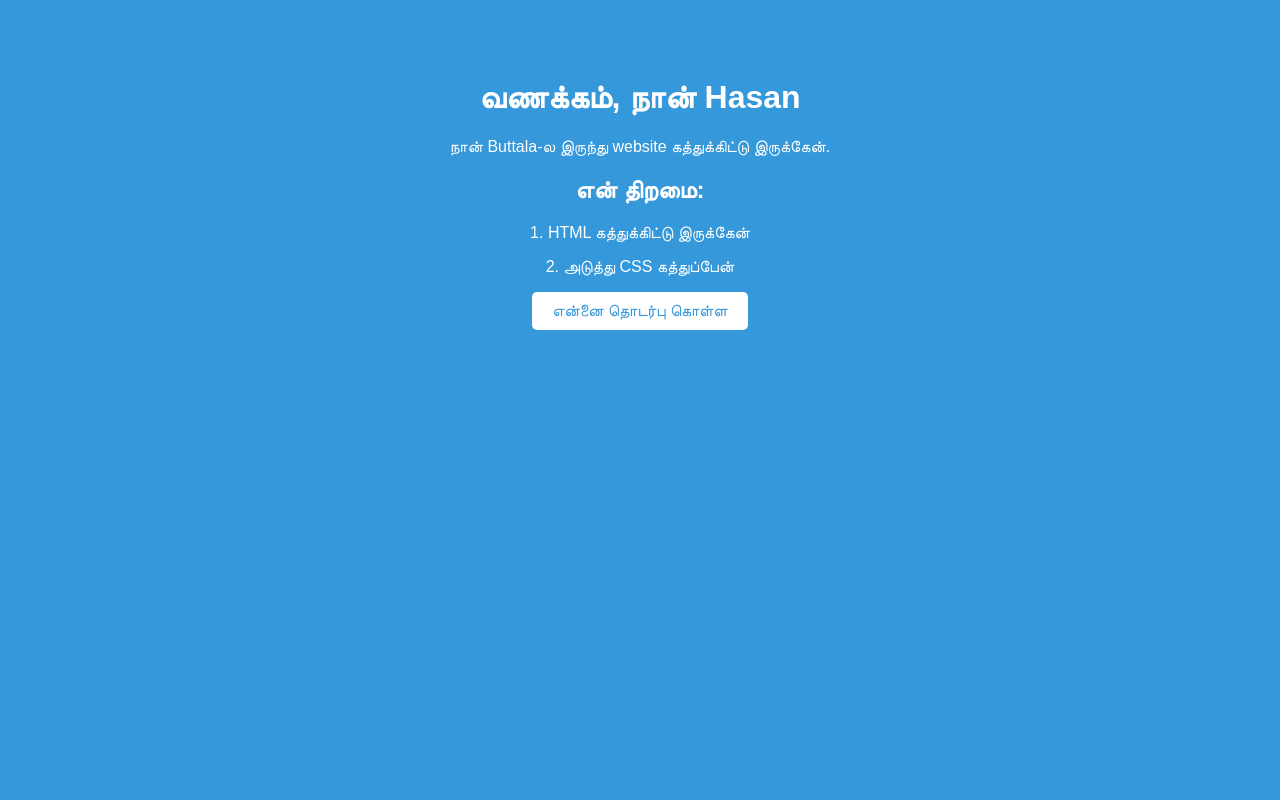
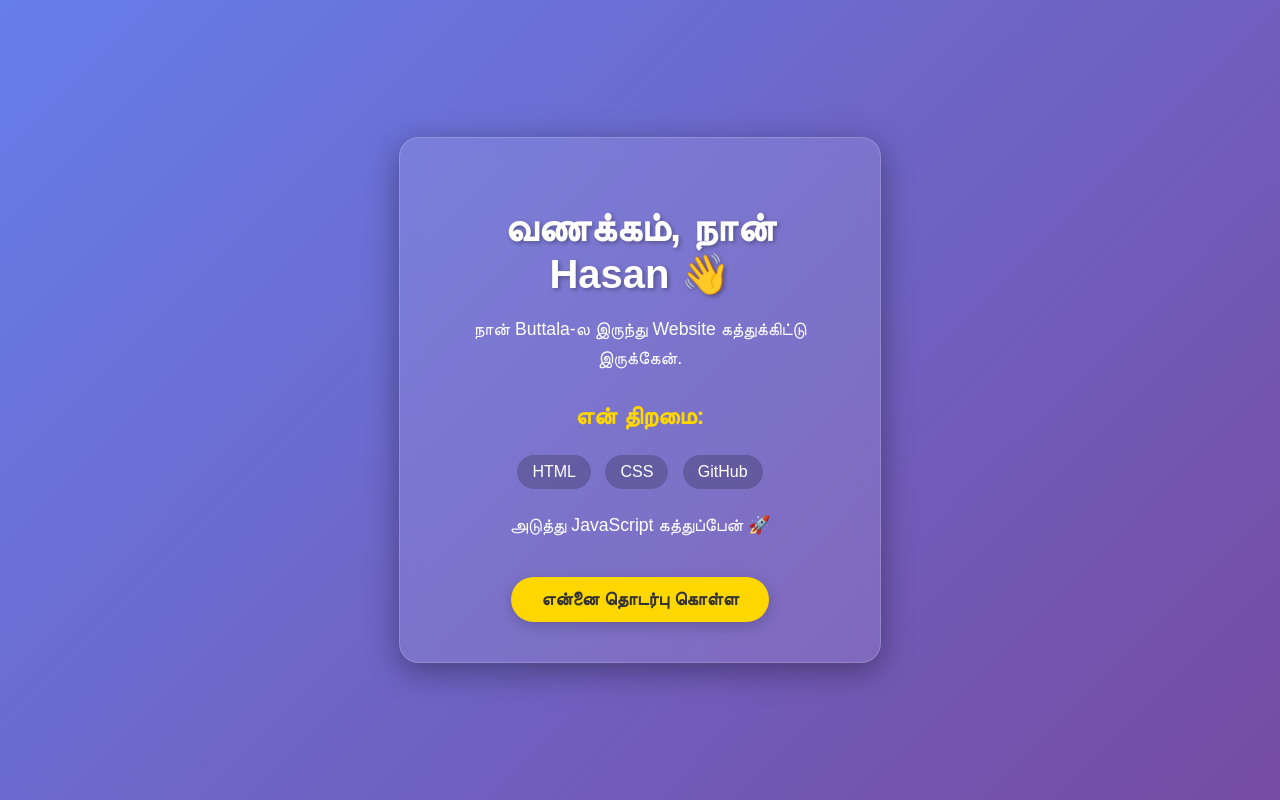
Before and after one commit to mhdhasan614/mhdhasan614.github.io, a plain HTML site: page index.html in a window 1280 px wide. Drawn offline with Linux system fonts and the light colour scheme.

Commit message:
Update index.html

```diff
--- a/index.html
+++ b/index.html
@@ -1,31 +1,84 @@
 <!DOCTYPE html>
 <html>
 <head>
-    <title>Hasan-ஓட Website</title>
+    <title>Hasan - Web Developer</title>
     <style>
         body {
-            background-color: #3498db;
-            font-family: Arial;
+            margin: 0;
+            font-family: 'Arial', sans-serif;
+            background: linear-gradient(135deg, #667eea 0%, #764ba2 100%);
+            color: white;
             text-align: center;
-            padding-top: 50px;
-            color: white;
+            min-height: 100vh;
+            display: flex;
+            align-items: center;
+            justify-content: center;
+        }
+        .card {
+            background: rgba(255, 255, 255, 0.1);
+            padding: 40px;
+            border-radius: 20px;
+            box-shadow: 0 8px 32px 0 rgba(0, 0, 0, 0.37);
+            backdrop-filter: blur(10px);
+            border: 1px solid rgba(255, 255, 255, 0.18);
+            max-width: 400px;
+        }
+        h1 {
+            font-size: 2.5em;
+            margin-bottom: 10px;
+            text-shadow: 2px 2px 4px rgba(0,0,0,0.3);
+        }
+        h2 {
+            color: #ffd700;
+            margin-top: 30px;
+        }
+        p {
+            font-size: 1.1em;
+            line-height: 1.6;
         }
         button {
-            padding: 10px 20px;
-            font-size: 16px;
-            background-color: white;
-            color: #3498db;
+            margin-top: 20px;
+            padding: 12px 30px;
+            font-size: 18px;
+            font-weight: bold;
+            background: #ffd700;
+            color: #333;
             border: none;
-            border-radius: 5px;
+            border-radius: 50px;
+            cursor: pointer;
+            transition: all 0.3s ease;
+            box-shadow: 0 4px 15px rgba(0,0,0,0.2);
+        }
+        button:hover {
+            transform: translateY(-3px);
+            box-shadow: 0 6px 20px rgba(0,0,0,0.4);
+            background: #ffed4e;
+        }
+        .skill {
+            background: rgba(0,0,0,0.2);
+            padding: 8px 15px;
+            border-radius: 20px;
+            margin: 5px;
+            display: inline-block;
         }
     </style>
 </head>
 <body>
-    <h1>வணக்கம், நான் Hasan</h1>
-    <p>நான் Buttala-ல இருந்து website கத்துக்கிட்டு இருக்கேன்.</p>
-    <h2>என் திறமை:</h2>
-    <p>1. HTML கத்துக்கிட்டு இருக்கேன்</p>
-    <p>2. அடுத்து CSS கத்துப்பேன்</p>
-    <button>என்னை தொடர்பு கொள்ள</button>
+    <div class="card">
+        <h1>வணக்கம், நான் Hasan 👋</h1>
+        <p>நான் Buttala-ல இருந்து Website கத்துக்கிட்டு இருக்கேன்.</p>
+
+        <h2>என் திறமை:</h2>
+        <div>
+            <span class="skill">HTML</span>
+            <span class="skill">CSS</span>
+            <span class="skill">GitHub</span>
+        </div>
+        <p>அடுத்து JavaScript கத்துப்பேன் 🚀</p>
+
+        <button onclick="alert('என்னை தொடர்பு கொள்ள: hasan@example.com')">
+            என்னை தொடர்பு கொள்ள
+        </button>
+    </div>
 </body>
-</html>
+    </html>
```
